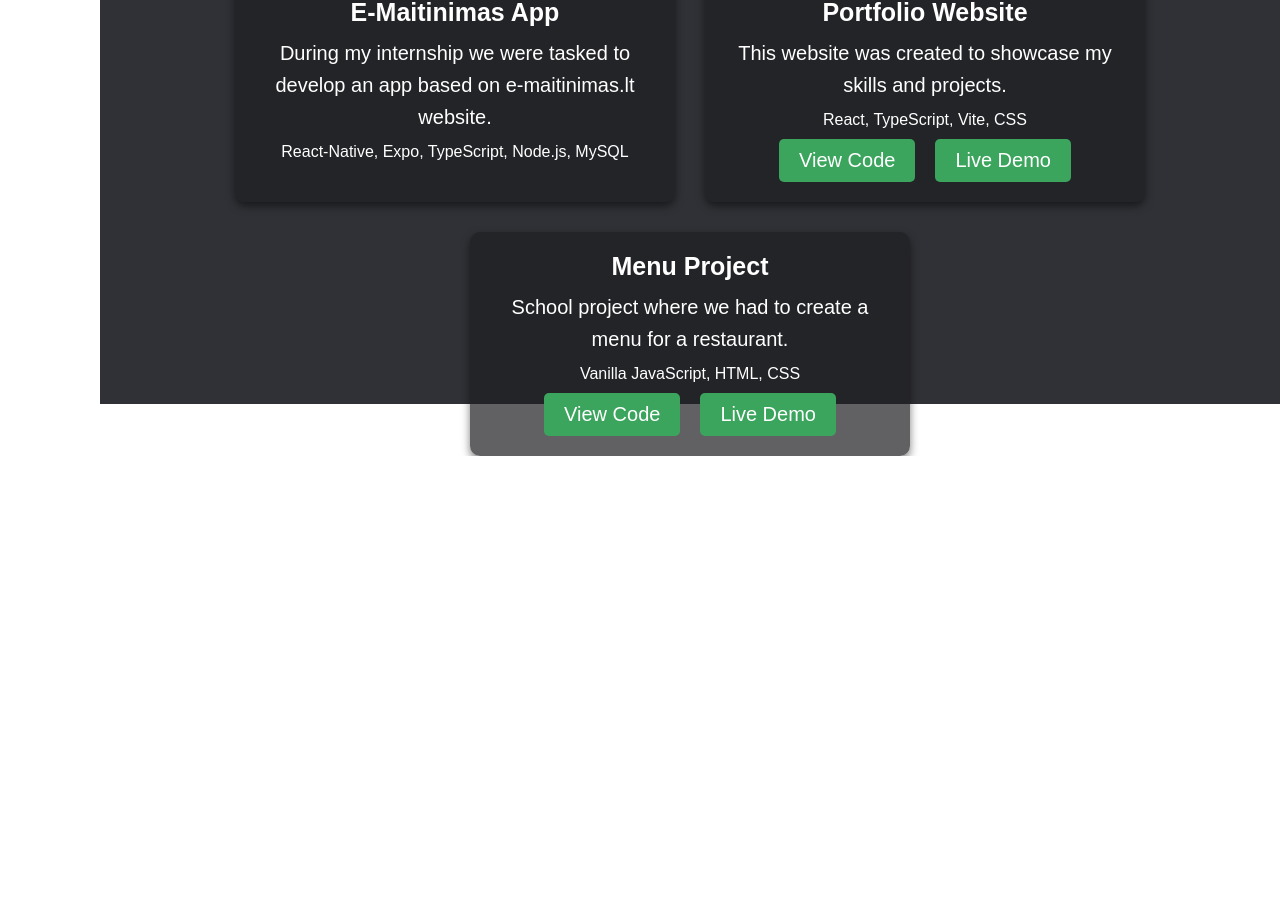
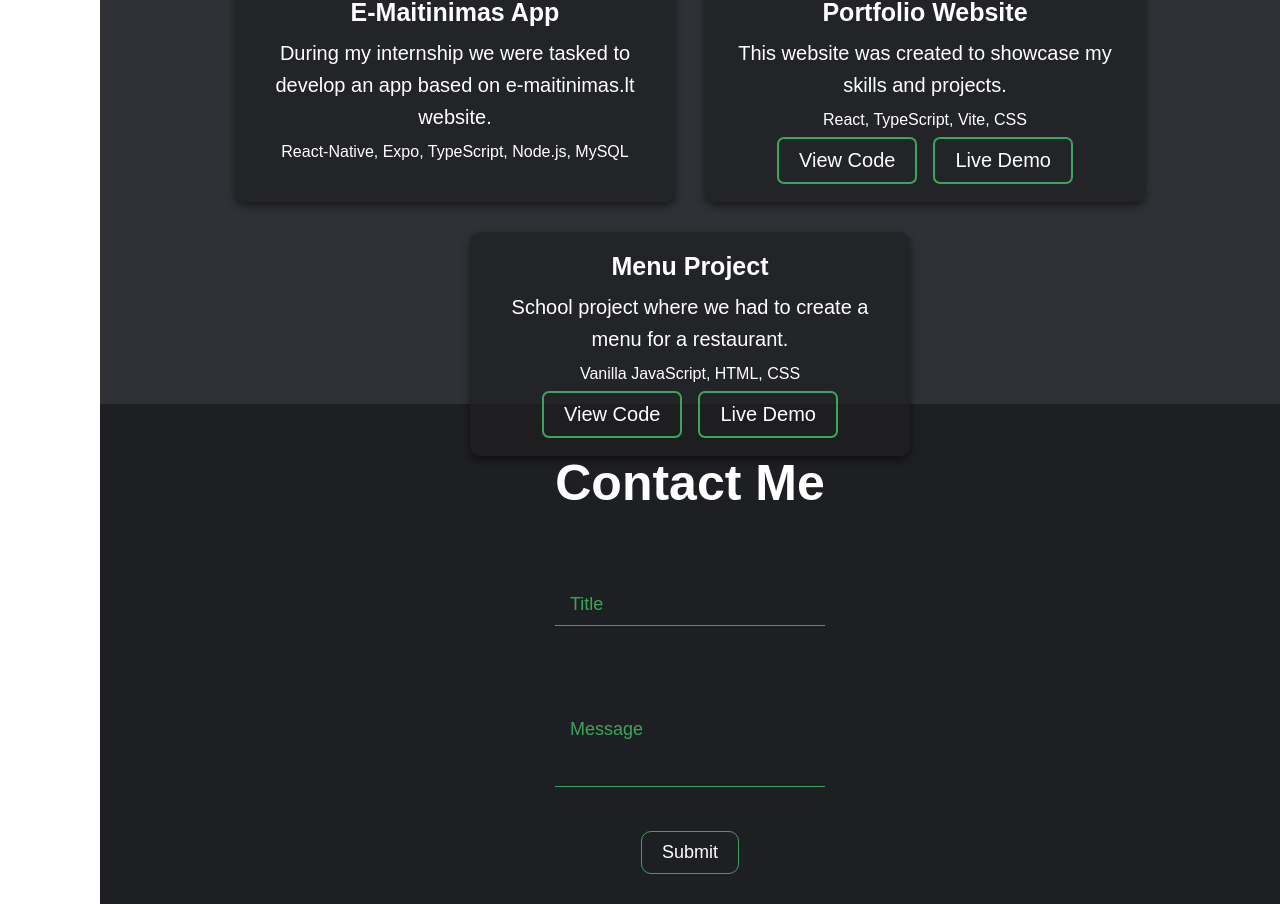
Before and after one commit to JustinSTV/mainWebsite, a React (Vite) app: page / in a window 1280 px wide. Shown: the part 2696-3600 px from the top of the page. Before the commit the page ends 3152 px from the top, so only its background shows below. Built offline with nearby package versions, Linux system fonts and the light colour scheme; a web font is replaced by a local one.

Commit message:
Pridėjau contact page

```diff
--- a/package.json
+++ b/package.json
@@ -14,7 +14,8 @@
     "@fortawesome/react-fontawesome": "^0.2.0",
     "css.gg": "^2.1.1",
     "react": "^18.2.0",
-    "react-dom": "^18.2.0"
+    "react-dom": "^18.2.0",
+    "react-icons": "^4.10.1"
   },
   "devDependencies": {
     "@types/react": "^18.2.15",
--- a/src/App.tsx
+++ b/src/App.tsx
@@ -4,6 +4,8 @@ import HeroSection from './Components/HeroSection'
 import Navbar from './Components/Navbar'
 import Skills from './Components/Skills'
 import Work from './Components/Work'
+import Contact from './Components/Contact'
+// import Footer from './Components/Footer'
 
 function App() {
   return(
@@ -16,6 +18,8 @@ function App() {
         <AboutMe />
         <Skills />
         <Work />
+        <Contact />
+        {/* <Footer /> */}
       </div>
     </div>
   )
--- /dev/null
+++ b/src/Components/CSS/Contact.css
@@ -0,0 +1,96 @@
+.contact-me-section {
+  background-color: var(--mainBackround);
+  height: 50vh;
+  padding: 50px;
+  text-align: center;
+  color: var(--textColor);
+  display: flex;
+  flex-direction: column;
+  align-items: center;
+}
+
+form{
+  width: 100%;
+  display: flex;
+  flex-direction: column;
+  align-items: center;
+}
+
+.input-group {
+  position: relative;
+  margin: 20px 0;
+  width: 25%;
+}
+
+.input-label {
+  position: absolute;
+  font-size: 18px;
+  top: 50%;
+  left: 5px;
+  transform: translateY(-50%);
+  color: var(--accentColor);
+  padding: 0 10px;
+  pointer-events: none;
+  transition: 0.3s ease-out;
+}
+
+.input-shrink {
+  top: -10px;
+  font-size: 20px;
+  /* background-color: var(--mainBackround); */
+  padding: 0 5px;
+}
+
+.input-group input {
+  width: 100%;
+  padding: 10px 0;
+  font-size: 20px;
+  color: var(--textColor);
+  background: none;
+  border: none;
+  border-bottom: 1px solid var(--accentColor);
+  outline: none;
+}
+
+.input-group textarea {
+  width: 100%;
+  height: 100px;
+  padding: 10px 0;
+  font-size: 20px;
+  color: var(--textColor);
+  background: none;
+  border: none;
+  border-bottom: 1px solid var(--accentColor);
+  outline: none;
+  resize: none;
+}
+
+
+.input-group input:focus + .input-label,
+.input-group textarea:focus + .input-label {
+  top: -10px;
+  font-size: 20px;
+  padding: 0 5px;
+  color: var(--textColor); /* Change label color when focused */
+  background-color: var(--mainBackround); /* Added background color */
+  border-left: 2px solid white;
+  border-right: 2px solid white;
+}
+
+
+.submit-button {
+  margin-top: 20px;
+  padding: 10px 20px;
+  font-size: 18px;
+  border: 1px solid var(--accentColor);
+  border-radius: 10px;
+  background: none;
+  color: var(--textColor);
+  cursor: pointer;
+  transition: 0.3s;
+}
+
+.submit-button:hover {
+  background: var(--accentColor);
+  color: var(--mainBackround);
+}
--- a/src/Components/CSS/Work.css
+++ b/src/Components/CSS/Work.css
@@ -46,7 +46,8 @@
 
 .one-project-button {
     padding: 10px 20px;
-    background-color: var(--accentColor);
+    background: none;
+    outline: var(--accentColor) solid 2px;
     color: var(--textColor);
     border-radius: 5px;
     border: none;
@@ -56,5 +57,6 @@
 }
 
 .one-project-button:hover {
-    background-color: var(--accentColorHover);
+    background-color: var(--accentColor);
+    color: black;
 }
--- /dev/null
+++ b/src/Components/Contact.tsx
@@ -0,0 +1,51 @@
+import {useState} from 'react'
+import "./CSS/Contact.css"
+
+const Contact = () => {
+  const [title, setTitle] = useState("")
+  const [message, setMessage] = useState("")
+
+  const handleSubmit = (e :any) => {
+    e.preventDefault()
+    console.log(title, message)
+
+    setTitle("")
+    setMessage("")
+  }
+
+
+
+  return (
+    <div className='contact-me-section'>
+      <h1 className='big-heading'>Contact Me</h1>
+      <form onSubmit={handleSubmit}>
+        <div className='input-group'>
+          <input
+            type='text'
+            required
+            value={title}
+            onChange={(e) => setTitle(e.target.value)}
+            minLength={3}
+            maxLength={50}
+          />
+          <label className={title ? 'input-label input-shrink' : 'input-label'}>Title</label>
+        </div>
+        <div className='input-group'>
+          <textarea
+            required
+            value={message}
+            onChange={(e) => setMessage(e.target.value)}
+            minLength={10}
+            maxLength={1000}
+          />
+          <label className={message ? 'input-label input-shrink' : 'input-label'}>Message</label>
+        </div>
+        <button type='submit' className='submit-button'>
+          Submit
+        </button>
+      </form>
+    </div>
+  )
+}
+
+export default Contact
--- /dev/null
+++ b/src/Components/Footer.tsx
@@ -0,0 +1,9 @@
+import React from 'react'
+
+const Footer = () => {
+  return (
+    <div>Footer</div>
+  )
+}
+
+export default Footer
```
Also changed, not shown: 1 other file (tests, documents, lock files or other folders).
